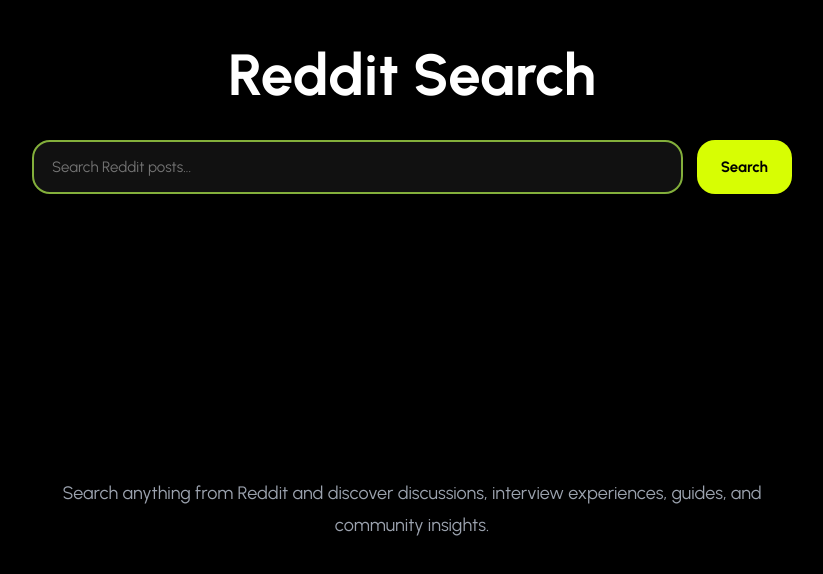
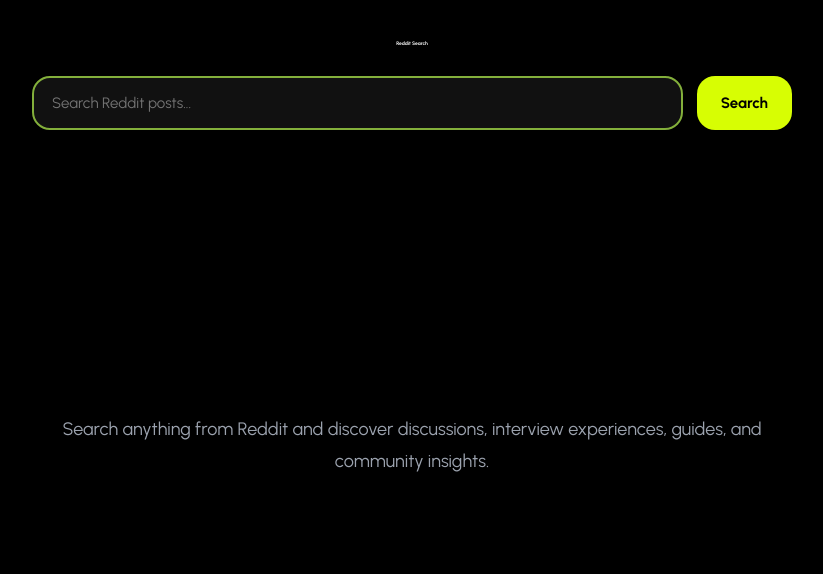
Before and after one commit to alchemycodess/reddit-search, a React (Vite) app in the folder client/: page / in a window 1280 px wide. Shown: the top 574 px of the page, without its empty margins (228-1051 px from the left). Built offline with nearby package versions, Linux system fonts and the light colour scheme.

Commit message:
improve css
Signed-off-by: alchemycodess <alchemycodess@gmail.com>

```diff
--- a/client/src/App.tsx
+++ b/client/src/App.tsx
@@ -47,12 +47,15 @@
         color: "#FFFFFF",
         overflowY:
           posts.length > 0 ? "auto" : "hidden",
+        overflowX: "hidden",
+        width: "100%",
+        boxSizing: "border-box"
       }}
     >
 
       <h1
         style={{
-          fontSize: "58px",
+          fontSize: window.innerWidth < 768 ? "3px" : "5px",
           marginBottom: "30px",
           fontWeight: "700",
           color: "#FFFFFF",
@@ -69,6 +72,8 @@
           margin: "0 auto 35px",
           display: "flex",
           gap: "14px",
+          flexDirection: window.innerWidth < 768 ? "column" : "row",
+          width: "100%"
         }}
       >
 
@@ -102,6 +107,7 @@
             cursor: "pointer",
             fontSize: "15px",
             fontFamily: "Urbanist, sans-serif",
+            width: window.innerWidth < 768 ? "100%" : "auto",
           }}
         >
           Search
@@ -226,6 +232,9 @@
               padding: "24px",
               marginBottom: "20px",
               boxShadow: "0 8px 20px rgba(0,0,0,0.35)",
+              overflow: "hidden",
+              wordBreak: "break-word",
+              overflowWrap: "break-word",
             }}
           >
             {/* Meta */}
@@ -246,14 +255,17 @@
               href={`https://reddit.com${post.permalink}`}
               target="_blank"
               style={{
-                fontSize: "24px",
+                fontSize: window.innerWidth < 768 ? "20px" : "24px",
                 fontWeight: 700,
                 color: "#FFFFFF",
                 textDecoration: "none",
                 lineHeight: "1.5",
+                wordBreak: "break-word",
+                overflowWrap: "break-word",
+                display: "block",
               }}
             >
-              {post.title}
+              {post.title.replace(/&amp;/g, "&")}
             </a>
 
             {/* Description */}
@@ -264,6 +276,8 @@
                   fontSize: "15px",
                   color: "#CFCFCF",
                   lineHeight: "1.8",
+                  wordBreak: "break-word",
+                  overflowWrap: "break-word",
                 }}
               >
                 {post.selftext.slice(0, 150)}...
```
